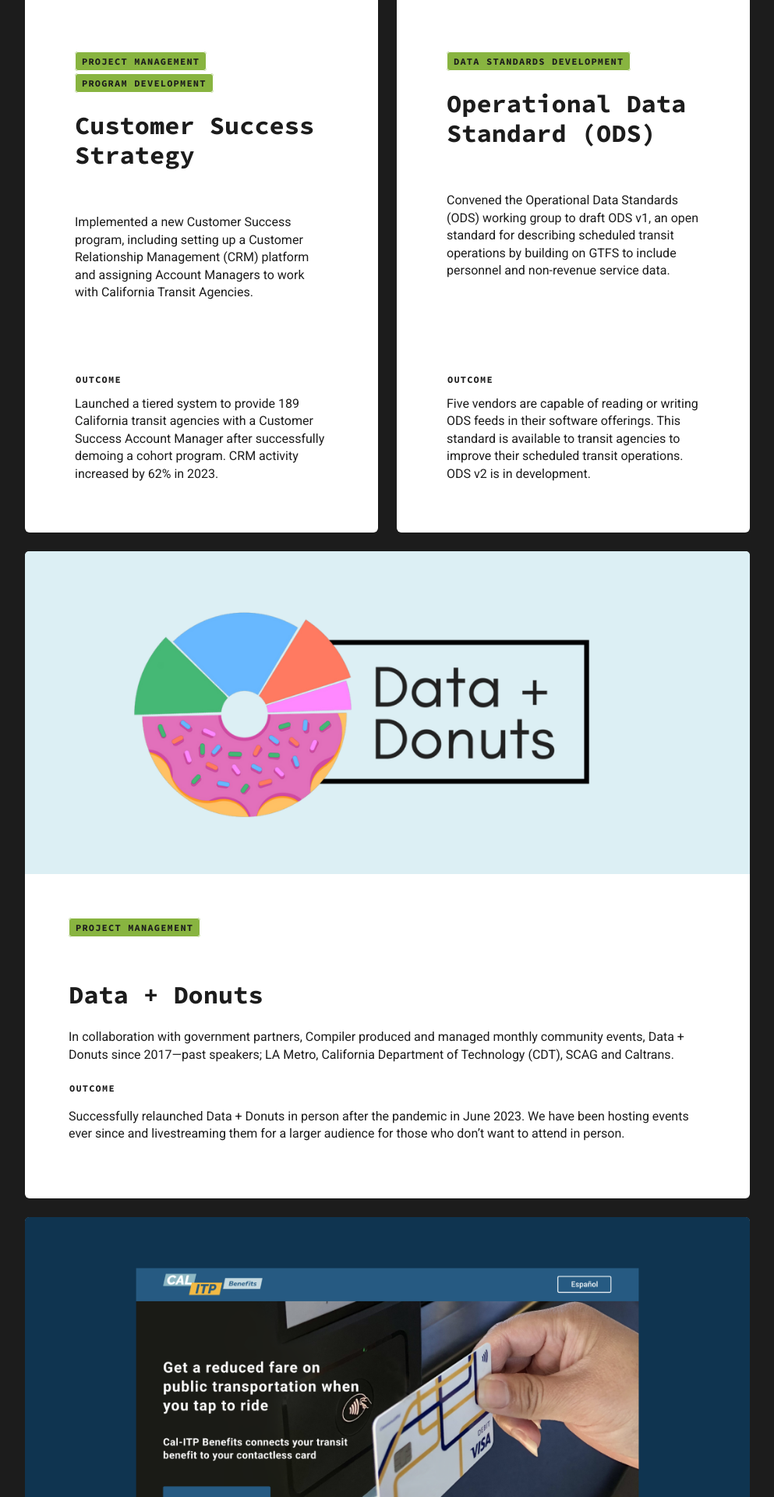
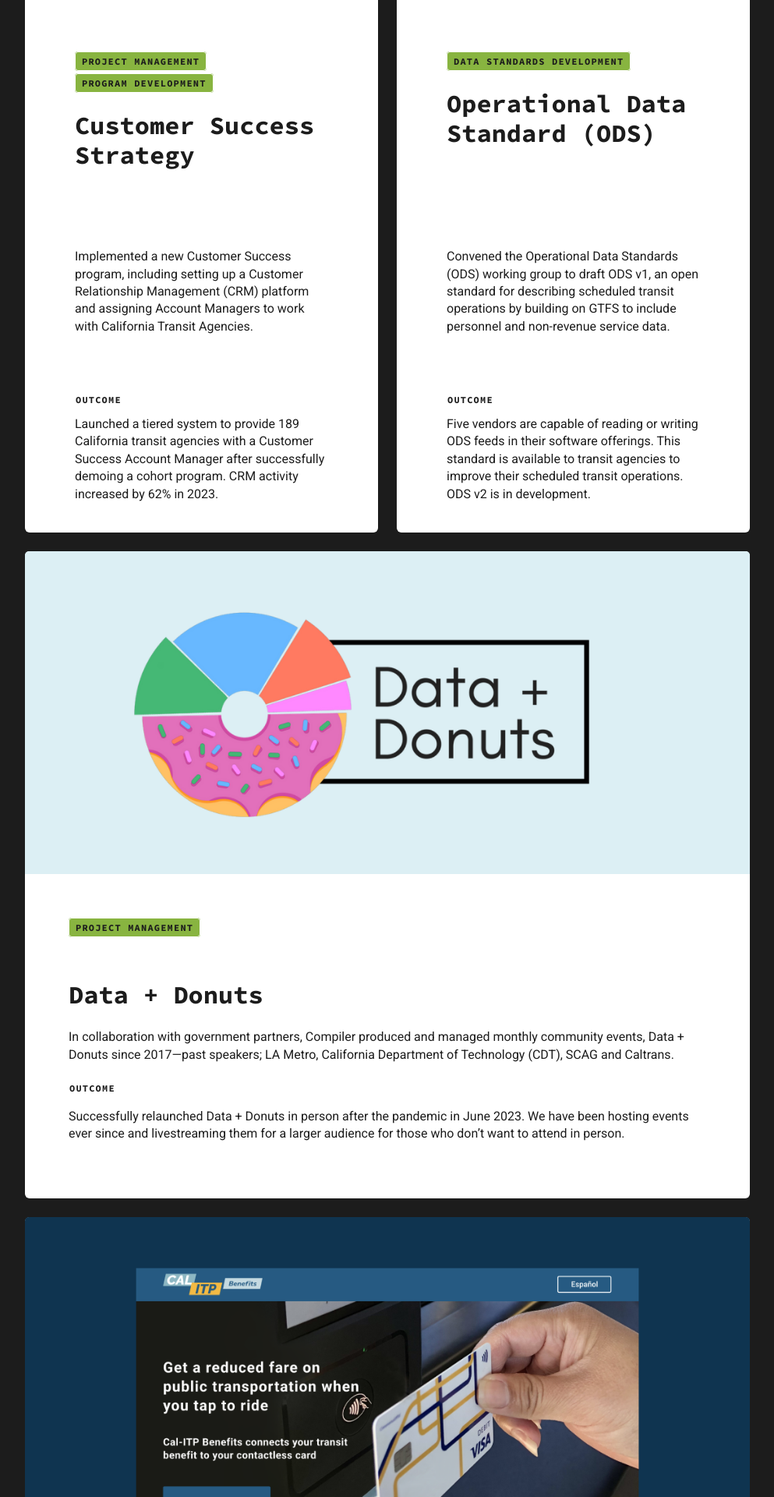
Before and after one commit to compilerla/compiler.la, a Jekyll site: the page built from src/our-work.html, in a window 1280 px wide. Shown: the part 1986-3906 px from the top of the page at 78% size, without its empty margins (143-1136 px from the left). Built offline with Jekyll 4.4.1, drawn with Linux system fonts in a browser that asks for light colours.

Commit message:
fix: alignment of non-image description paragraphs

```diff
--- a/src/our-work.html
+++ b/src/our-work.html
@@ -95,7 +95,7 @@
         <div class="col">
           <div class="card h-100 text-dark border-0">
             <div class="card-body px-lg-5 mx-lg-3 py-lg-5 my-lg-5 pt-3 mt-3 pb-5 pb-3 px-4 px-2">
-              <div class="min-h-70">
+              <div class="min-h-40">
                 {% if featured_work.tags %}
                 <div class="row row-cols-1 row-cols-lg-auto g-2 g-lg-1">
                   {% for tag in featured_work.tags %}
@@ -106,6 +106,8 @@
                 </div>
                 {% endif %}
                 <h3 class="card-title fw-boldest pb-4 mb-0 pb-lg-2 mb-lg-5 pt-2 pt-lg-0 mt-4">{{ featured_work.title }}</h3>
+              </div>
+              <div class="min-h-35">
                 <p class="card-text pb-2 mb-5">{{ featured_work.description }}</p>
               </div>
 
@@ -150,7 +152,7 @@
         <div class="col">
           <div class="card h-100 text-dark border-0">
             <div class="card-body px-lg-5 mx-lg-3 py-lg-5 my-lg-5 pt-3 mt-3 pb-5 pb-3 px-4 px-2">
-              <div class="min-h-70">
+              <div class="min-h-40">
                 {% if featured_work.tags %}
                 <div class="row row-cols-1 row-cols-lg-auto g-2 g-lg-1">
                   {% for tag in featured_work.tags %}
@@ -161,6 +163,8 @@
                 </div>
                 {% endif %}
                 <h3 class="card-title fw-boldest pb-4 mb-0 pb-lg-2 mb-lg-5 pt-2 pt-lg-0 mt-4">{{ featured_work.title }}</h3>
+              </div>
+              <div class="min-h-35">
                 <p class="card-text pb-2 mb-5">{{ featured_work.description }}</p>
               </div>
 
--- a/src/styles/base.css
+++ b/src/styles/base.css
@@ -460,6 +460,14 @@
     margin: 0;
 }
 
+.min-h-35 {
+    min-height: 35%;
+}
+
+.min-h-40 {
+    min-height: 40%;
+}
+
 .min-h-70 {
     min-height: 70%;
 }
```
